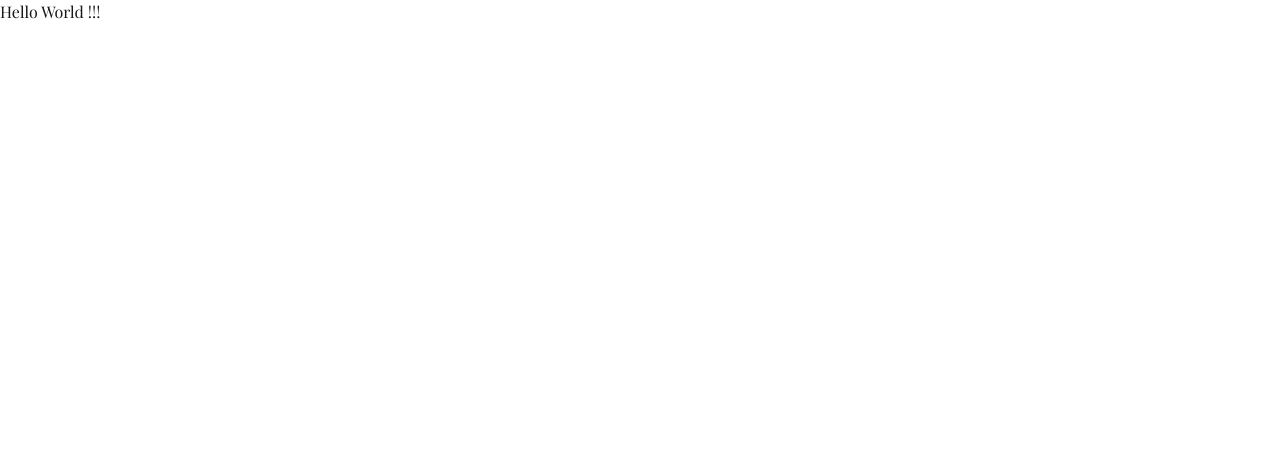
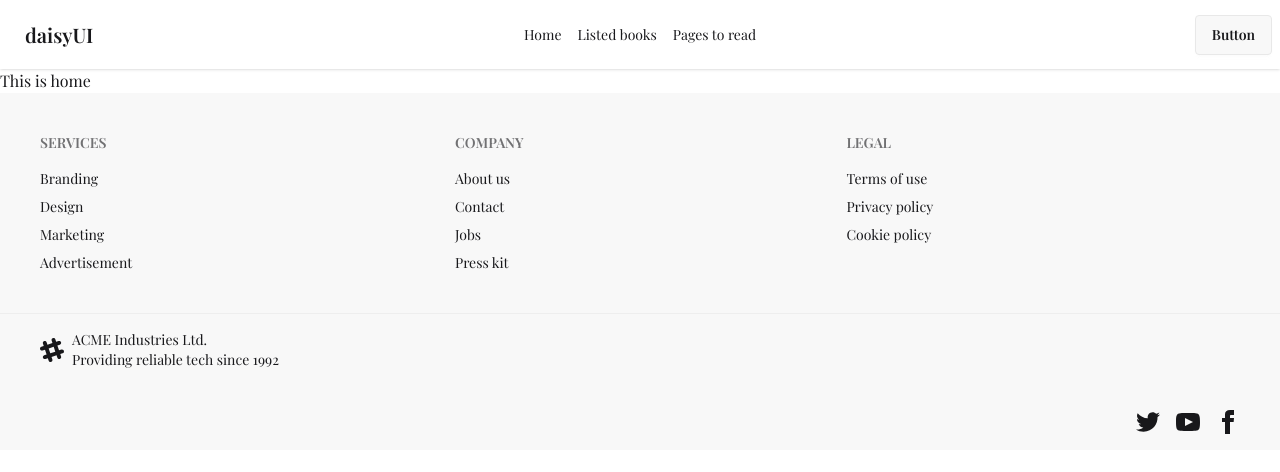
Before and after one commit to ImranSanvi/Boi-poka, a React (Vite) app: page / in a window 1280 px wide. Shown: the top 472 px of the page. Built offline with nearby package versions, Linux system fonts and the light colour scheme; a web font is replaced by a local one.

Commit message:
Navbar  and Footer

```diff
--- /dev/null
+++ b/src/Components/Footer/Footer.jsx
@@ -0,0 +1,89 @@
+import React from "react";
+
+const Footer = () => {
+  return (
+    <div>
+      <footer className="footer sm:footer-horizontal bg-base-200 text-base-content p-10">
+        <nav>
+          <h6 className="footer-title">Services</h6>
+          <a className="link link-hover">Branding</a>
+          <a className="link link-hover">Design</a>
+          <a className="link link-hover">Marketing</a>
+          <a className="link link-hover">Advertisement</a>
+        </nav>
+        <nav>
+          <h6 className="footer-title">Company</h6>
+          <a className="link link-hover">About us</a>
+          <a className="link link-hover">Contact</a>
+          <a className="link link-hover">Jobs</a>
+          <a className="link link-hover">Press kit</a>
+        </nav>
+        <nav>
+          <h6 className="footer-title">Legal</h6>
+          <a className="link link-hover">Terms of use</a>
+          <a className="link link-hover">Privacy policy</a>
+          <a className="link link-hover">Cookie policy</a>
+        </nav>
+      </footer>
+      <footer className="footer bg-base-200 text-base-content border-base-300 border-t px-10 py-4">
+        <aside className="grid-flow-col items-center">
+          <svg
+            width="24"
+            height="24"
+            viewBox="0 0 24 24"
+            xmlns="http://www.w3.org/2000/svg"
+            fillRule="evenodd"
+            clipRule="evenodd"
+            className="fill-current"
+          >
+            <path d="M22.672 15.226l-2.432.811.841 2.515c.33 1.019-.209 2.127-1.23 2.456-1.15.325-2.148-.321-2.463-1.226l-.84-2.518-5.013 1.677.84 2.517c.391 1.203-.434 2.542-1.831 2.542-.88 0-1.601-.564-1.86-1.314l-.842-2.516-2.431.809c-1.135.328-2.145-.317-2.463-1.229-.329-1.018.211-2.127 1.231-2.456l2.432-.809-1.621-4.823-2.432.808c-1.355.384-2.558-.59-2.558-1.839 0-.817.509-1.582 1.327-1.846l2.433-.809-.842-2.515c-.33-1.02.211-2.129 1.232-2.458 1.02-.329 2.13.209 2.461 1.229l.842 2.515 5.011-1.677-.839-2.517c-.403-1.238.484-2.553 1.843-2.553.819 0 1.585.509 1.85 1.326l.841 2.517 2.431-.81c1.02-.33 2.131.211 2.461 1.229.332 1.018-.21 2.126-1.23 2.456l-2.433.809 1.622 4.823 2.433-.809c1.242-.401 2.557.484 2.557 1.838 0 .819-.51 1.583-1.328 1.847m-8.992-6.428l-5.01 1.675 1.619 4.828 5.011-1.674-1.62-4.829z"></path>
+          </svg>
+          <p>
+            ACME Industries Ltd.
+            <br />
+            Providing reliable tech since 1992
+          </p>
+        </aside>
+        <nav className="md:place-self-center md:justify-self-end">
+          <div className="grid grid-flow-col gap-4">
+            <a>
+              <svg
+                xmlns="http://www.w3.org/2000/svg"
+                width="24"
+                height="24"
+                viewBox="0 0 24 24"
+                className="fill-current"
+              >
+                <path d="M24 4.557c-.883.392-1.832.656-2.828.775 1.017-.609 1.798-1.574 2.165-2.724-.951.564-2.005.974-3.127 1.195-.897-.957-2.178-1.555-3.594-1.555-3.179 0-5.515 2.966-4.797 6.045-4.091-.205-7.719-2.165-10.148-5.144-1.29 2.213-.669 5.108 1.523 6.574-.806-.026-1.566-.247-2.229-.616-.054 2.281 1.581 4.415 3.949 4.89-.693.188-1.452.232-2.224.084.626 1.956 2.444 3.379 4.6 3.419-2.07 1.623-4.678 2.348-7.29 2.04 2.179 1.397 4.768 2.212 7.548 2.212 9.142 0 14.307-7.721 13.995-14.646.962-.695 1.797-1.562 2.457-2.549z"></path>
+              </svg>
+            </a>
+            <a>
+              <svg
+                xmlns="http://www.w3.org/2000/svg"
+                width="24"
+                height="24"
+                viewBox="0 0 24 24"
+                className="fill-current"
+              >
+                <path d="M19.615 3.184c-3.604-.246-11.631-.245-15.23 0-3.897.266-4.356 2.62-4.385 8.816.029 6.185.484 8.549 4.385 8.816 3.6.245 11.626.246 15.23 0 3.897-.266 4.356-2.62 4.385-8.816-.029-6.185-.484-8.549-4.385-8.816zm-10.615 12.816v-8l8 3.993-8 4.007z"></path>
+              </svg>
+            </a>
+            <a>
+              <svg
+                xmlns="http://www.w3.org/2000/svg"
+                width="24"
+                height="24"
+                viewBox="0 0 24 24"
+                className="fill-current"
+              >
+                <path d="M9 8h-3v4h3v12h5v-12h3.642l.358-4h-4v-1.667c0-.955.192-1.333 1.115-1.333h2.885v-5h-3.808c-3.596 0-5.192 1.583-5.192 4.615v3.385z"></path>
+              </svg>
+            </a>
+          </div>
+        </nav>
+      </footer>
+    </div>
+  );
+};
+
+export default Footer;
--- /dev/null
+++ b/src/Components/Header/Navbar.jsx
@@ -0,0 +1,55 @@
+import React from "react";
+
+const Navbar = () => {
+    const links =<>
+        <li className="m-2">Home</li>
+        <li className="m-2">Listed books</li>
+        <li className="m-2">Pages to read</li>
+    </>
+  return (
+    <div className="navbar bg-base-100 shadow-sm">
+      <div className="navbar-start">
+        <div className="dropdown">
+          <div tabIndex={0} role="button" className="btn btn-ghost lg:hidden">
+            <svg
+              xmlns="http://www.w3.org/2000/svg"
+              className="h-5 w-5"
+              fill="none"
+              viewBox="0 0 24 24"
+              stroke="currentColor"
+            >
+              {" "}
+              <path
+                strokeLinecap="round"
+                strokeLinejoin="round"
+                strokeWidth="2"
+                d="M4 6h16M4 12h8m-8 6h16"
+              />{" "}
+            </svg>
+          </div>
+          <ul
+            tabIndex="-1"
+            className="menu menu-sm dropdown-content bg-base-100 rounded-box z-1 mt-3 w-52 p-2 shadow"
+          >
+            {
+                links
+            }
+          </ul>
+        </div>
+        <a className="btn btn-ghost text-xl">daisyUI</a>
+      </div>
+      <div className="navbar-center hidden lg:flex">
+        <ul className="menu menu-horizontal px-1">
+          {
+            links
+        }
+        </ul>
+      </div>
+      <div className="navbar-end">
+        <a className="btn">Button</a>
+      </div>
+    </div>
+  );
+};
+
+export default Navbar;
--- /dev/null
+++ b/src/Pages/ErrorPage/ErrorPage.jsx
@@ -0,0 +1,11 @@
+import React from 'react';
+
+const ErrorPage = () => {
+    return (
+        <div>
+            <h1>Page Not found</h1>
+        </div>
+    );
+};
+
+export default ErrorPage;
--- /dev/null
+++ b/src/Pages/Home/Home.jsx
@@ -0,0 +1,11 @@
+import React from 'react';
+
+const Home = () => {
+    return (
+        <div>
+            <h>This is home</h>
+        </div>
+    );
+};
+
+export default Home;
--- /dev/null
+++ b/src/Pages/Root/Root.jsx
@@ -0,0 +1,16 @@
+import React from 'react';
+import Navbar from '../../Components/Header/Navbar';
+import { Outlet } from 'react-router';
+import Footer from '../../Components/Footer/Footer';
+
+const Root = () => {
+    return (
+        <div>
+            <Navbar></Navbar>
+            <Outlet></Outlet>
+            <Footer></Footer>
+        </div>
+    );
+};
+
+export default Root;
--- /dev/null
+++ b/src/Routes/Routes.jsx
@@ -0,0 +1,21 @@
+import React from 'react';
+import { createBrowserRouter } from "react-router";
+import Root from '../Pages/Root/Root';
+import ErrorPage from '../Pages/ErrorPage/ErrorPage';
+import Home from '../Pages/Home/Home';
+
+
+export const router = createBrowserRouter([
+  {
+    path: "/",
+    Component: Root,
+    errorElement: <ErrorPage></ErrorPage>,
+    children: [
+        {
+            index: true,
+            path: "/",
+            Component: Home
+        }
+    ]
+  },
+]);
```
Also changed, not shown: src/main.jsx (+2 -7 lines).
